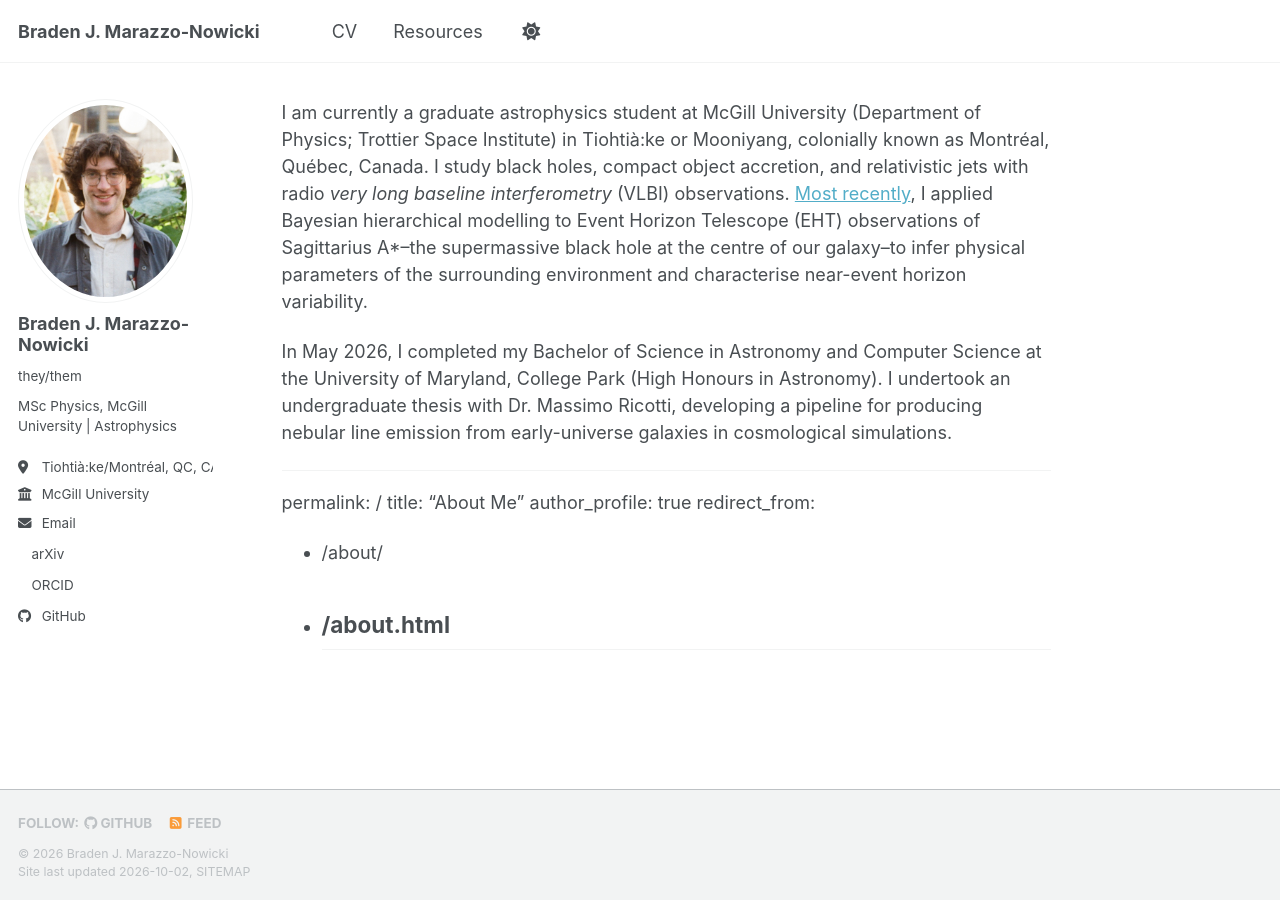
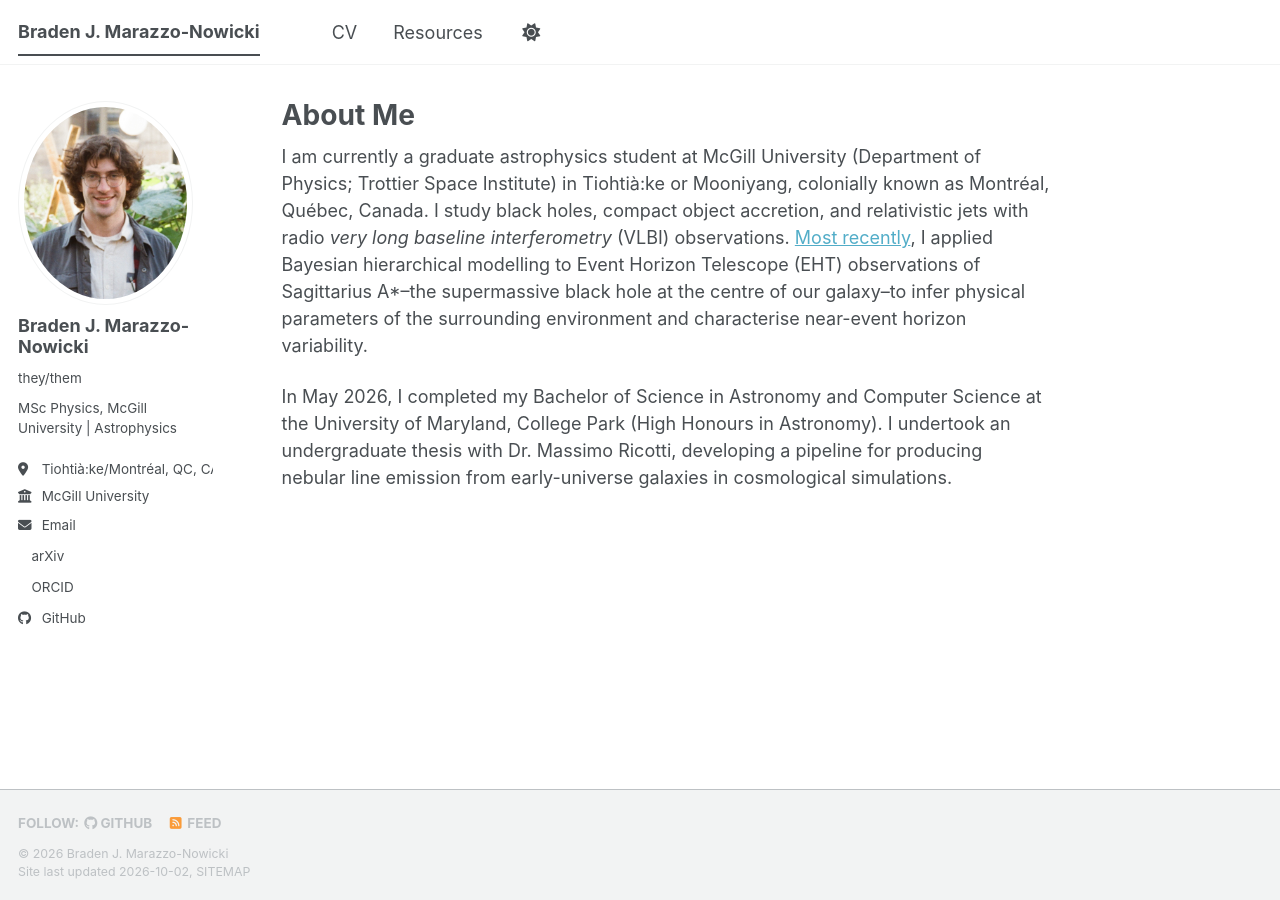
Before and after one commit to marazzo-nowicki/marazzo-nowicki.github.io, a Jekyll site: the page built from _pages/about.md, in a window 1280 px wide. Built offline with Jekyll 4.4.1, drawn with Linux system fonts in a browser that asks for light colours; our own code applies the rules of GitHub Pages for plain Markdown files; a style sheet for code colours, icons or effects is not loaded; part of the change alters nothing that is shown.

```diff
--- a/_pages/about.md
+++ b/_pages/about.md
@@ -1,8 +1,3 @@
-I am currently a graduate astrophysics student at McGill University (Department of Physics; Trottier Space Institute) in Tiohtià:ke or Mooniyang, colonially known as Montréal, Québec, Canada. I study black holes, compact object accretion, and relativistic jets with radio *very long baseline interferometry* (VLBI) observations. [Most recently](https://ui.adsabs.harvard.edu/abs/2026arXiv260116267M/abstract), I applied Bayesian hierarchical modelling to Event Horizon Telescope (EHT) observations of Sagittarius A*--the supermassive black hole at the centre of our galaxy--to infer physical parameters of the surrounding environment and characterise near-event horizon variability.
-
-In May 2026, I completed my Bachelor of Science in Astronomy and Computer Science at the University of Maryland, College Park (High Honours in Astronomy). I undertook an undergraduate thesis with Dr. Massimo Ricotti, developing a pipeline for producing nebular line emission from early-universe galaxies in cosmological simulations.
-
-
 ---
 permalink: /
 title: "About Me"
@@ -11,3 +6,7 @@ redirect_from:
   - /about/
   - /about.html
 ---
+
+I am currently a graduate astrophysics student at McGill University (Department of Physics; Trottier Space Institute) in Tiohtià:ke or Mooniyang, colonially known as Montréal, Québec, Canada. I study black holes, compact object accretion, and relativistic jets with radio *very long baseline interferometry* (VLBI) observations. [Most recently](https://ui.adsabs.harvard.edu/abs/2026arXiv260116267M/abstract), I applied Bayesian hierarchical modelling to Event Horizon Telescope (EHT) observations of Sagittarius A*--the supermassive black hole at the centre of our galaxy--to infer physical parameters of the surrounding environment and characterise near-event horizon variability.
+
+In May 2026, I completed my Bachelor of Science in Astronomy and Computer Science at the University of Maryland, College Park (High Honours in Astronomy). I undertook an undergraduate thesis with Dr. Massimo Ricotti, developing a pipeline for producing nebular line emission from early-universe galaxies in cosmological simulations.
```
